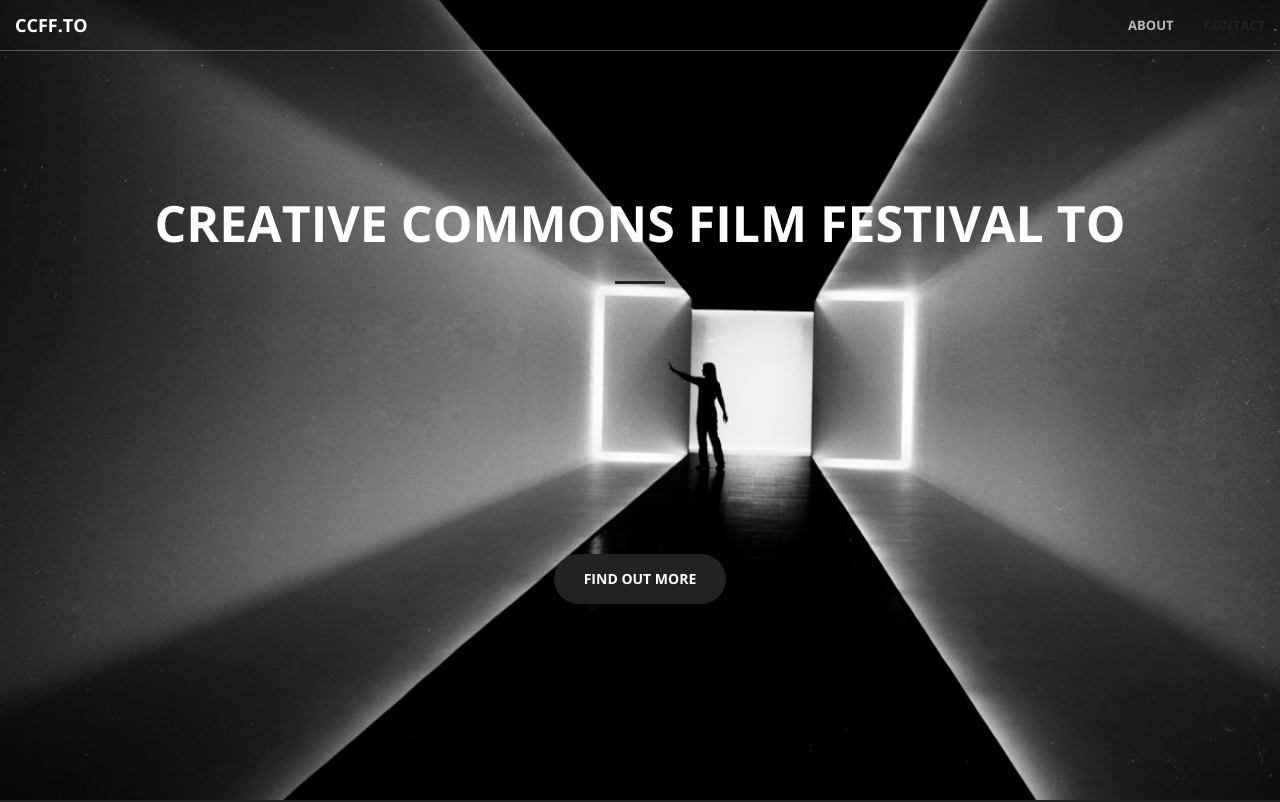
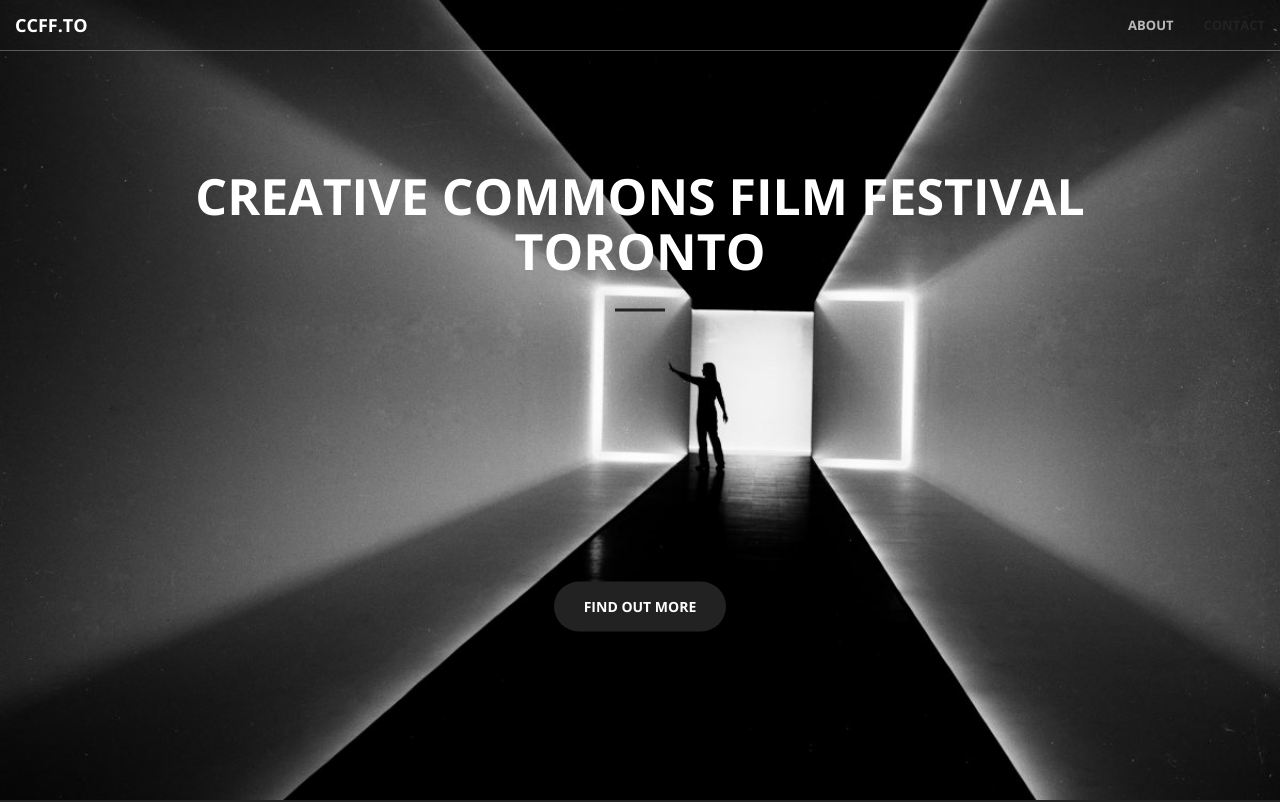
Before and after one commit to sriharikapu/CCFFTO-Website, a website: page index.html in a window 1280 px wide. Shown: the top 802 px of the page. Drawn offline with nearby package versions, Linux system fonts and the light colour scheme.

Commit message:
header update

```diff
--- a/index.html
+++ b/index.html
@@ -55,7 +55,7 @@
     <header>
         <div class="header-content">
             <div class="header-content-inner">
-                <h1 id="homeHeading">Creative Commons Film Festival TO</h1>
+                <h1 id="homeHeading">Creative Commons Film Festival Toronto</h1>
                 <hr>
                 <div style="height:30vh">
 
```
